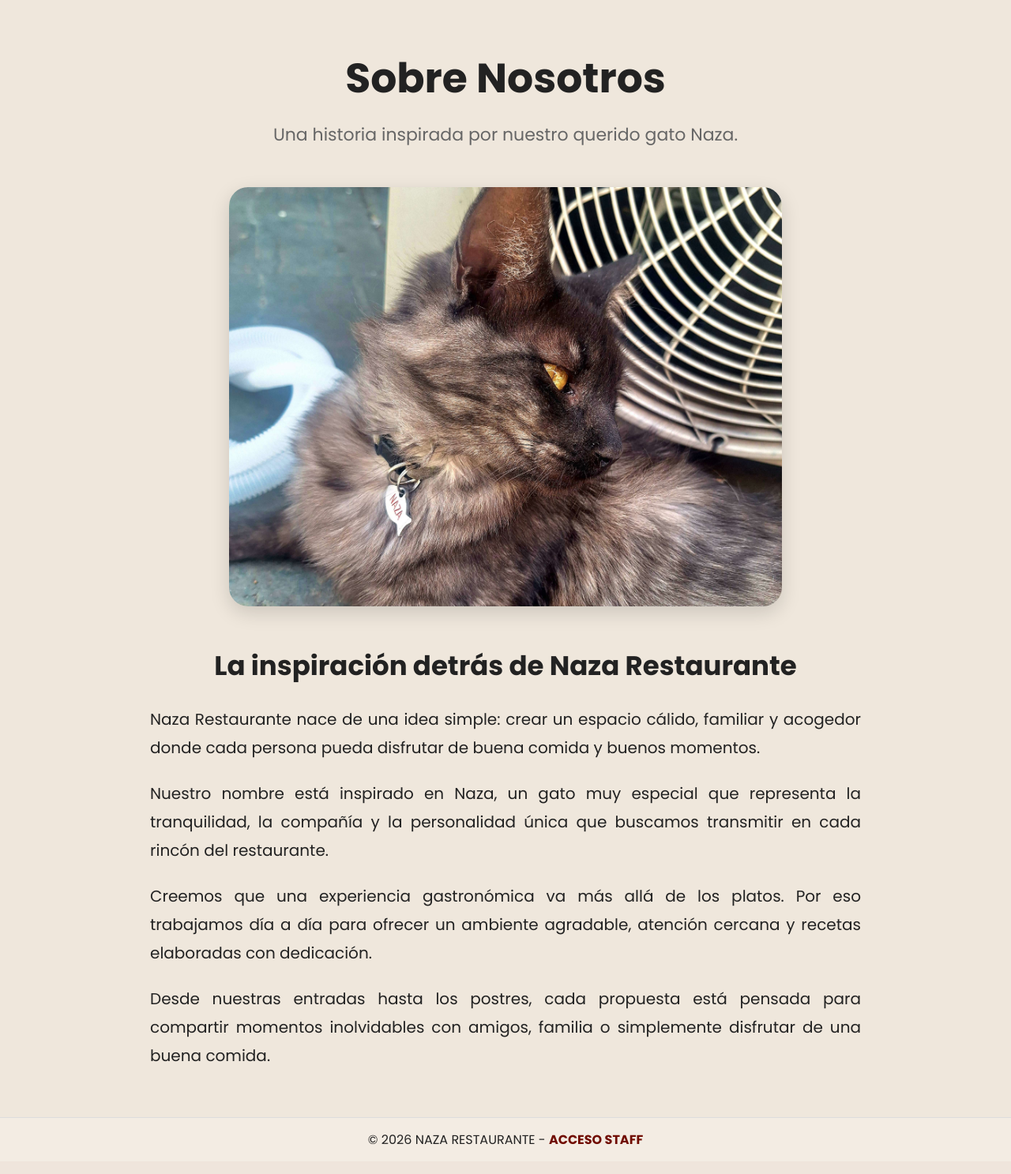
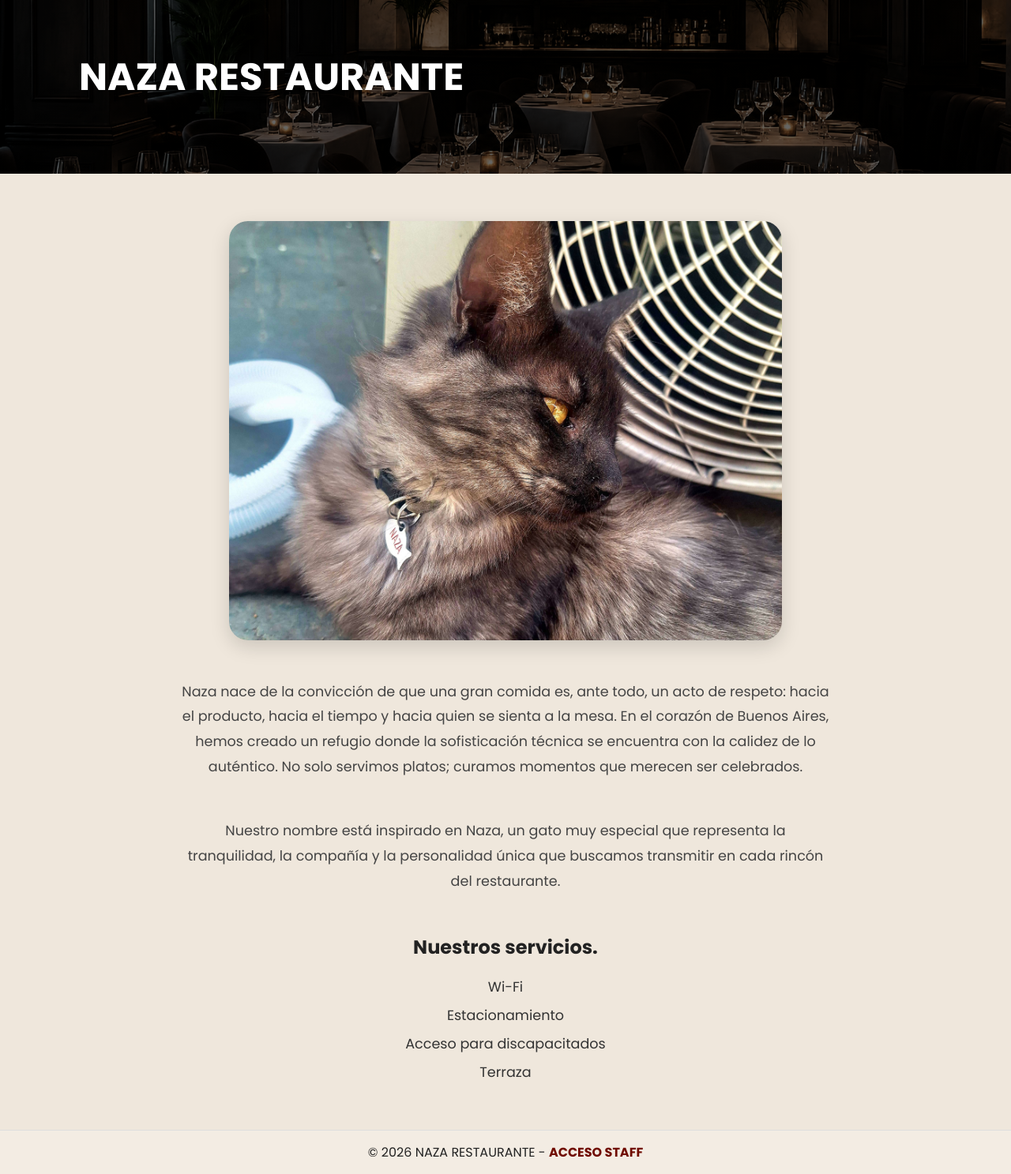
Before and after one commit to keytapia/TP3ids, a Flask app: template frontend/templates/public/nosotros.html in a window 1280 px wide. Shown: the part 90-1577 px from the top of the page at 79% size. Before the commit the page ends 1540 px from the top, so only its background shows below. Run offline with Flask 3, Linux system fonts and the light colour scheme; the template is opened without the code that fills it, so the values that code supplies are empty.

Commit message:
Templates Nosotros y Contacto

```diff
--- a/frontend/static/styles/public.css
+++ b/frontend/static/styles/public.css
@@ -965,35 +965,6 @@ footer a:hover {
 /*------------------------------------- PÁGINA DE NOSOTROS -------------------------------------*/
 /*==============================================================================================*/
 
-.nosotros-container {
-
-    max-width: 1200px;
-    margin: 60px auto;
-    padding: 0 40px;
-
-}
-
-.nosotros-header {
-
-    text-align: center;
-    margin-bottom: 50px;
-
-}
-
-.nosotros-header h1 {
-
-    font-size: 52px;
-    margin-bottom: 16px;
-
-}
-
-.nosotros-header p {
-
-    font-size: 22px;
-    color: #666;
-
-}
-
 .nosotros-imagen {
 
     display: flex;
@@ -1011,28 +982,40 @@ footer a:hover {
 
 }
 
-.nosotros-contenido {
+.banner-nosotros {
+    height: 220px;
+}
 
+.nosotros-container {
     max-width: 900px;
     margin: 0 auto;
-
+    padding: 60px 40px;
+    text-align: center;
 }
 
-.nosotros-contenido h2 {
-
-    text-align: center;
-    font-size: 34px;
-    margin-bottom: 24px;
-
+.nosotros-descripcion {
+    font-size: 1.1rem;
+    line-height: 1.8;
+    color: #444;
+    margin-bottom: 50px;
 }
 
-.nosotros-contenido p {
+.nosotros-servicios h2 {
+    font-size: 1.5rem;
+    font-weight: 800;
+    margin-bottom: 20px;
+}
 
-    font-size: 20px;
-    line-height: 1.8;
-    margin-bottom: 22px;
-    text-align: justify;
+.servicios-lista {
+    display: flex;
+    flex-direction: column;
+    gap: 10px;
+    align-items: center;
+}
 
+.servicios-lista li {
+    font-size: 1.1rem;
+    color: #333;
 }
 
 
--- a/frontend/templates/public/nosotros.html
+++ b/frontend/templates/public/nosotros.html
@@ -1,23 +1,19 @@
 <!---------- Nosotros ---------->
 {% extends "public/base.html" %}
 
-{% block titulo %}
-Nosotros - Naza Restaurante
-{% endblock %}
+{% block titulo %}Nosotros{% endblock %}
 
 {% block contenido_body %}
 
+<section class="banner banner-nosotros">
+    <div class="banner-fondo-para-imagen">
+        <div class="banner-contenido">
+            <h1>NAZA RESTAURANTE</h1>
+        </div>
+    </div>
+</section>
+
 <section class="nosotros-container">
-
-    <div class="nosotros-header">
-
-        <h1>Sobre Nosotros</h1>
-
-        <p>
-            Una historia inspirada por nuestro querido gato Naza.
-        </p>
-
-    </div>
 
     <div class="nosotros-imagen">
 
@@ -27,34 +23,33 @@ Nosotros - Naza Restaurante
 
     </div>
 
-    <div class="nosotros-contenido">
+    <p class="nosotros-descripcion">
+        Naza nace de la convicción de que una gran comida es, ante todo, un acto de respeto:
+        hacia el producto, hacia el tiempo y hacia quien se sienta a la mesa. En el corazón
+        de Buenos Aires, hemos creado un refugio donde la sofisticación técnica se encuentra
+        con la calidez de lo auténtico. No solo servimos platos; curamos momentos que merecen
+        ser celebrados.
+    </p>
+    <p class="nosotros-descripcion">
+        Nuestro nombre está inspirado en Naza, un gato muy especial que
+        representa la tranquilidad, la compañía y la personalidad única que
+        buscamos transmitir en cada rincón del restaurante.
+    </p>
 
-        <h2>La inspiración detrás de Naza Restaurante</h2>
-
-        <p>
-            Naza Restaurante nace de una idea simple: crear un espacio cálido,
-            familiar y acogedor donde cada persona pueda disfrutar de buena
-            comida y buenos momentos.
-        </p>
-
-        <p>
-            Nuestro nombre está inspirado en Naza, un gato muy especial que
-            representa la tranquilidad, la compañía y la personalidad única que
-            buscamos transmitir en cada rincón del restaurante.
-        </p>
-
-        <p>
-            Creemos que una experiencia gastronómica va más allá de los platos.
-            Por eso trabajamos día a día para ofrecer un ambiente agradable,
-            atención cercana y recetas elaboradas con dedicación.
-        </p>
-
-        <p>
-            Desde nuestras entradas hasta los postres, cada propuesta está
-            pensada para compartir momentos inolvidables con amigos, familia o
-            simplemente disfrutar de una buena comida.
-        </p>
-
+    <div class="nosotros-servicios">
+        <h2>Nuestros servicios.</h2>
+        <ul class="servicios-lista">
+            {% if servicios %}
+                {% for servicio in servicios %}
+                    <li>{{ servicio.nombre }}</li>
+                {% endfor %}
+            {% else %}
+                <li>Wi-Fi</li>
+                <li>Estacionamiento</li>
+                <li>Acceso para discapacitados</li>
+                <li>Terraza</li>
+            {% endif %}
+        </ul>
     </div>
 
 </section>
```
Also changed, not shown: other parts of frontend/static/styles/public.css (+47 -1 lines), frontend/templates/public/contacto.html (+33 -1 lines).
